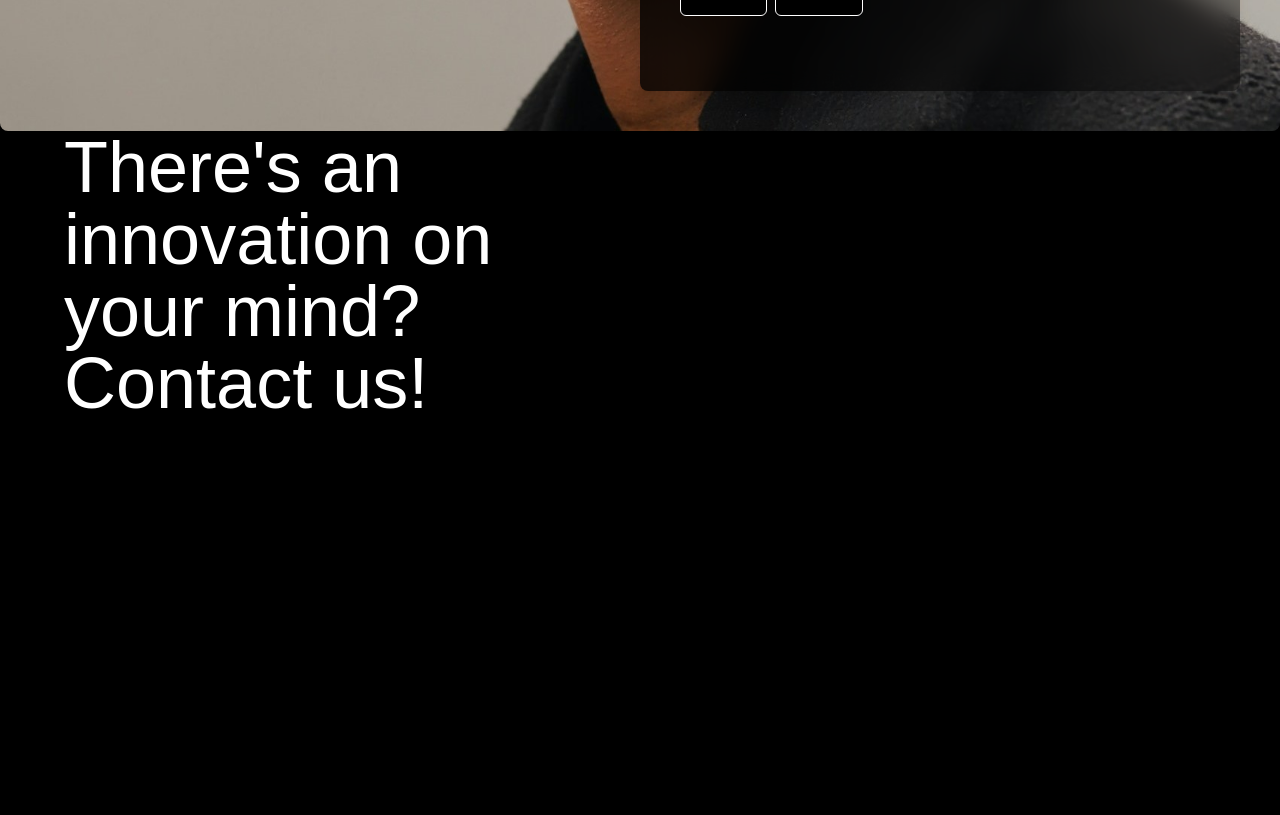
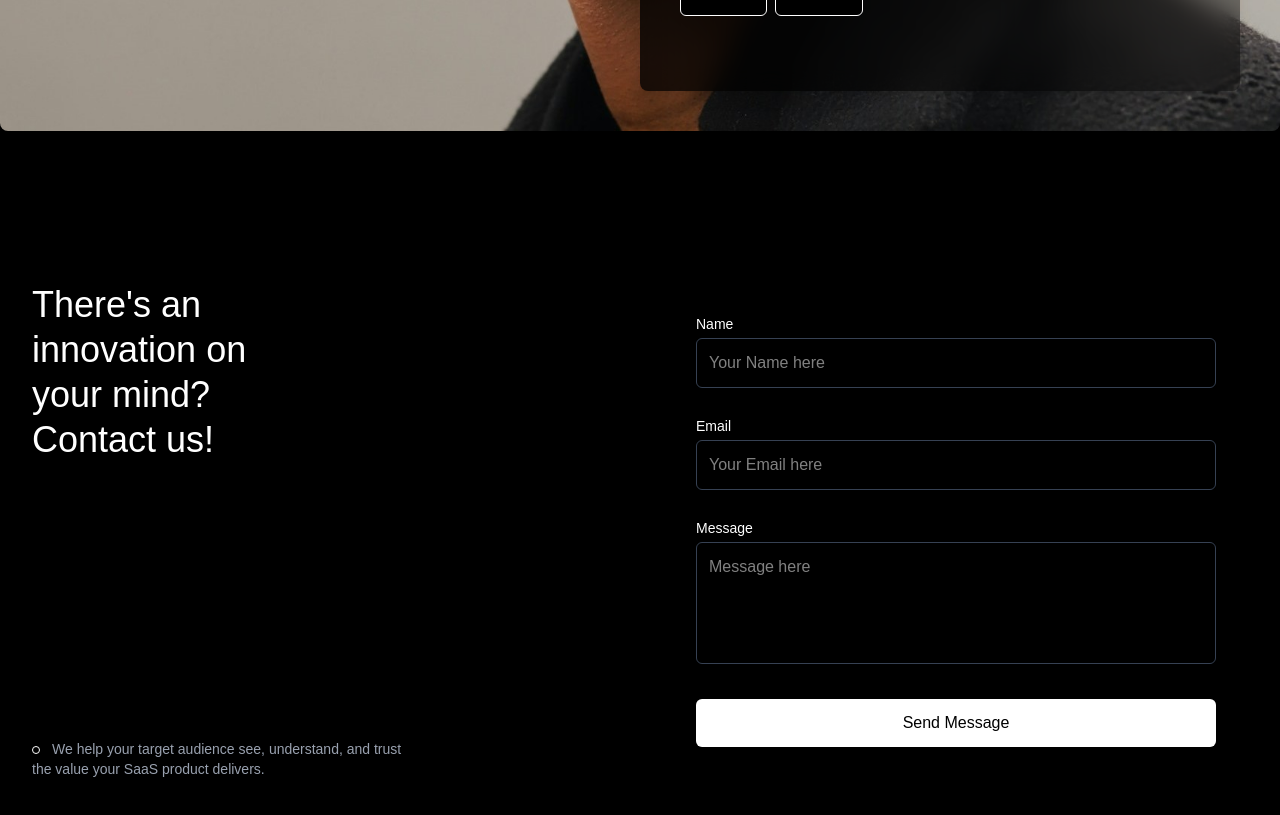
Before and after one commit to VishnuDathPR/website-frontend, a Next.js app: page / in a window 1280 px wide. Shown: the part 5740-6555 px from the top of the page. Built offline with nearby package versions, Linux system fonts and the light colour scheme.

Commit message:
createdContact page

```diff
--- a/src/components/Contact.tsx
+++ b/src/components/Contact.tsx
@@ -1,10 +1,61 @@
-export default function CaseStudy () {
-    return (
-      <div className="relative min-h-screen" style={{ backgroundColor: "black" }}>
-        <div className="flex items-center pl-16  space-between">
-            <div className="text-white text-7xl">There's an <br/> innovation on <br/>
-            your mind?<br/> Contact us!</div>
+export default function CaseStudy() {
+  return (
+    <div className="relative min-h-screen bg-black flex items-center justify-center px-8 py-16">
+      <div className="max-w-7xl w-full grid md:grid-cols-2 gap-12 items-center">
+        {/* Left Text */}
+        <div className="text-white flex flex-col justify-between h-full">
+            <div className="mt[-40px]">
+          <h2 className="text-5xl md:text-4xl font-light leading-tight">
+            There&apos;s an <br />
+            innovation on <br />
+            your mind?<br />
+            <strong>Contact us!</strong>
+          </h2>
+            </div>
+          <div className="mt-[100px]">
+          <p className="text-sm text-gray-400 pt-6 max-w-sm">
+            <span className="inline-block w-2 h-2 border border-white rounded-full mr-3 mt-1"></span>
+             We help your target audience see, understand, and trust the value your SaaS product delivers.
+          </p>
+          </div>
+        </div>
+
+        {/* Right Form */}
+        <div className="bg-black rounded-lg p-8 space-y-6 shadow-xl ">
+          <form className="space-y-7">
+            <div>
+              <label className="block text-sm text-white mb-1">Name</label>
+              <input
+                type="text"
+                placeholder="Your Name here"
+                className="w-full p-3 rounded-md bg-black text-white border border-gray-700 focus:outline-none focus:ring-2 focus:ring-white"
+              />
+            </div>
+            <div>
+              <label className="block text-sm text-white mb-1">Email</label>
+              <input
+                type="email"
+                placeholder="Your Email here"
+                className="w-full p-3 rounded-md bg-black text-white border border-gray-700 focus:outline-none focus:ring-2 focus:ring-white"
+              />
+            </div>
+            <div>
+              <label className="block text-sm text-white mb-1">Message</label>
+              <textarea
+                rows={4}
+                placeholder="Message here"
+                className="w-full p-3 rounded-md bg-black text-white border border-gray-700 focus:outline-none focus:ring-2 focus:ring-white resize-none"
+              />
+            </div>
+            <button
+              type="submit"
+              className="w-full bg-white text-black py-3 rounded-md hover:bg-gray-200 transition"
+            >
+              Send Message
+            </button>
+          </form>
         </div>
       </div>
-    )
+    </div>
+  );
 }
```
